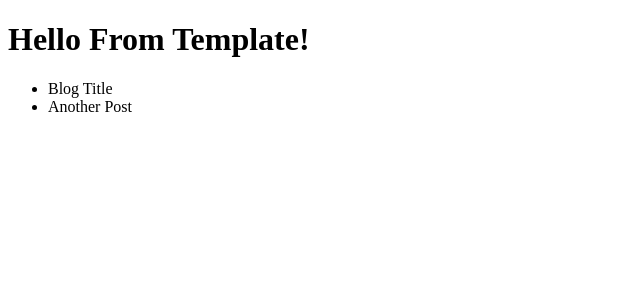
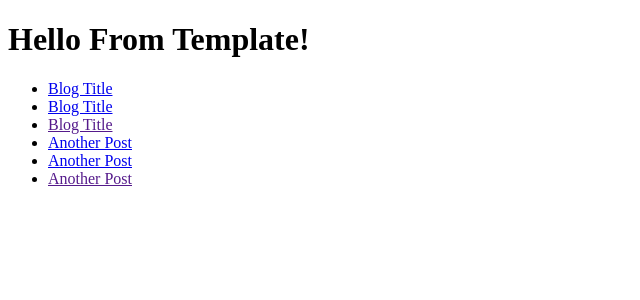
Before and after one commit to robsonsilv4/django-core, a Django app: page /blog/ in a window 1280 px wide. Shown: the top 300 px of the page, without its empty margins (0-640 px from the left). Run offline with Django 3.2, Linux system fonts and the light colour scheme; data comes from the database, SQL or seed files in the repository.

Commit message:
Detail View

```diff
--- a/src/blog/templates/blog/list-view.html
+++ b/src/blog/templates/blog/list-view.html
@@ -11,7 +11,23 @@
 
       <ul>
       {% for object in object_list %}
-        <li>{{ object.title }}</li>
+        <li>
+          <a href="/blog/{{ object.id }}">
+            {{ object.title }}
+          </a>
+        </li>
+
+        <li>
+          <a href="{% url 'blog:detail' id=object.id %}">
+            {{ object.title }}
+          </a>
+        </li>
+
+        <li>
+          <a href="{{ object.get_absolute_url }}">
+            {{ object.title }}
+          </a>
+        </li>
       {% endfor %}
       </ul>
 
--- a/src/blog/urls.py
+++ b/src/blog/urls.py
@@ -1,7 +1,13 @@
 from django.urls import path
 
-from .views import post_model_list_view
+from .views import (
+    post_model_list_view,
+    post_model_detail_view,
+)
+
+app_name = 'blog'
 
 urlpatterns = [
     path('', post_model_list_view, name='list'),
+    path('<int:id>/', post_model_detail_view, name='detail'),
 ]
--- a/src/blog/views.py
+++ b/src/blog/views.py
@@ -1,8 +1,33 @@
-from django.shortcuts import render
+from django.shortcuts import render, get_object_or_404
 from django.http import HttpResponse, HttpResponseRedirect, Http404
 from django.contrib.auth.decorators import login_required
 
 from .models import PostModel
+
+
+def post_model_detail_view(request, id=None):
+    print(id)
+
+    # obj = PostModel.objects.get(id=1)
+
+    # try:
+    #     obj = PostModel.objects.get(id=1)
+    # except:
+    #     raise Http404
+
+    # qs = PostModel.objects.filter(id=100)
+    # obj = None
+    # if not qs.exists() qs.count() != 1:
+    #     raise Http404
+    # else:
+    #     obj = qs.first()
+
+    obj = get_object_or_404(PostModel, id=1)
+
+    template = 'blog/detail-view.html'
+    context = {'object': obj}
+
+    return render(request, template, context)
 
 
 def post_model_list_view(request):
--- a/src/djviews/urls.py
+++ b/src/djviews/urls.py
@@ -21,7 +21,7 @@ from .views import home, redirect_somewhere
 
 urlpatterns = [
     path('', home, name='home'),
-    path('blog/', include('blog.urls')),
+    path('blog/', include('blog.urls', namespace='blog')),
     path('somewhere/', redirect_somewhere, name='somewhere'),
     path('admin/', admin.site.urls),
     # path('blog/', post_model_list_view)
```
Also changed, not shown: src/blog/templates/blog/detail-view.html (added, +12 -0 lines).
